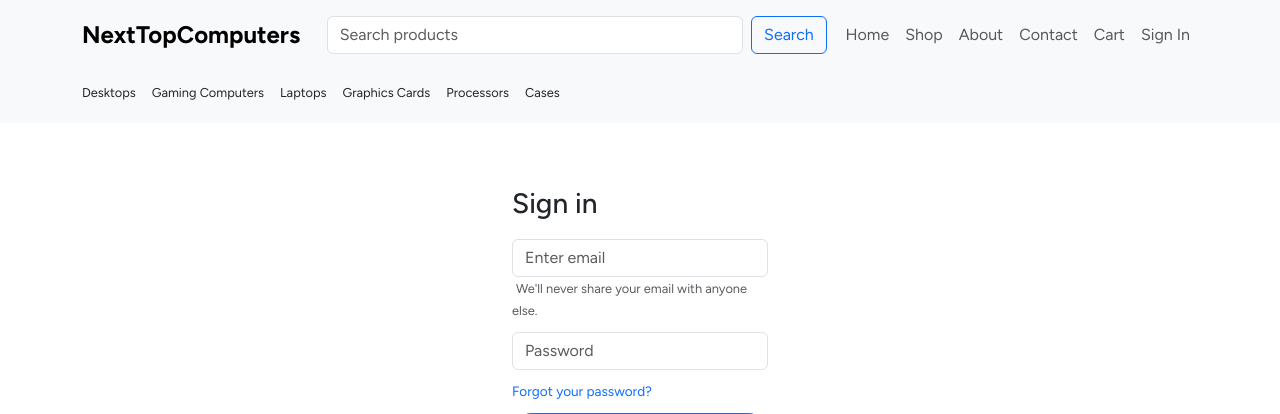
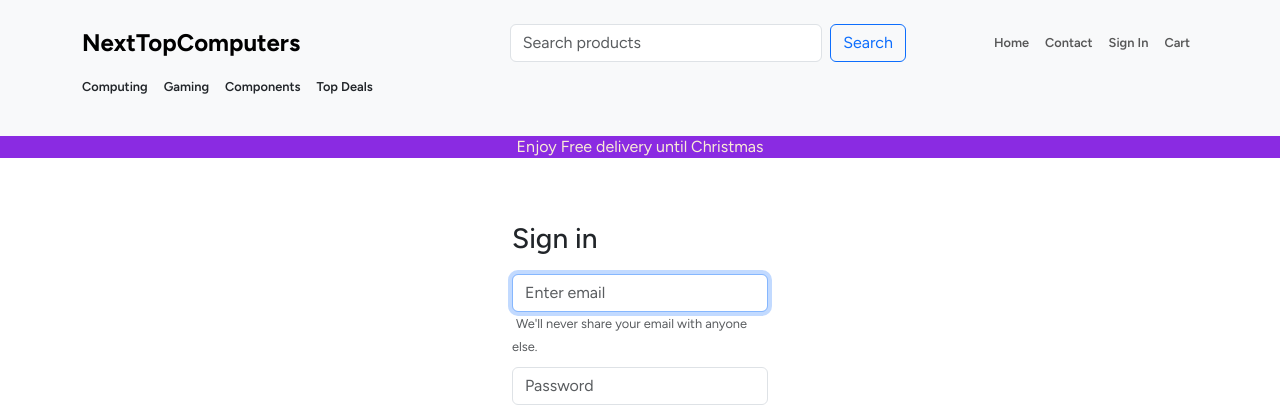
Before and after one commit to Bonzay993/NextTopComputers, a Flask app: page /sign_in in a window 1280 px wide. Shown: the top 414 px of the page. Run offline with Flask 3, Linux system fonts and the light colour scheme; some libraries are stand-ins or nearby versions.

Commit message:
Fixed the navbar as it was a complete mess,and added the promo message under navbar

```diff
--- a/static/script.js
+++ b/static/script.js
@@ -133,3 +133,25 @@ registerForm.addEventListener('submit', function (event) {
         alert("Please make sure your password meets all the requirements.");
     }
 });
+
+
+/**SCRIPT FOR MOBILE TOGGLE BUTTON */
+
+// Select the toggle button and menu
+let toggleButton = document.getElementById('categoryToggle');
+let categoryMenu = document.getElementById('categoryMenu');
+
+// Event listener for the toggle button
+toggleButton.addEventListener('click', () => {
+  // Toggle the active class for slide-in effect
+  categoryMenu.classList.toggle('active');
+  categoryMenu.classList.toggle('hidden'); // Display menu on first click
+});
+
+// Optional: Close the menu when clicking outside
+document.addEventListener('click', (event) => {
+  if (!categoryMenu.contains(event.target) && !toggleButton.contains(event.target)) {
+    categoryMenu.classList.remove('active');
+    categoryMenu.classList.add('hidden'); // Hide the menu
+  }
+});
--- a/static/style.css
+++ b/static/style.css
@@ -28,42 +28,51 @@ main{
 }
 
 /* Navbar */
-.navbar {
-    height: 70px;
-    padding: 0.5rem 1rem;
-    overflow: hidden;
+
+.navbar-nav{
+    font-size:80%;
+    font-weight:550;
 }
 
-.navbar .container {
-    display: flex;
-    align-items: center;
-    justify-content: space-between;
-    height: 100%; /* Ensures consistent alignment */
+.navbar{
+    height:auto;
+    padding: 1.5rem 1rem;
 }
+
+.navbar-container{
+    display:flex;
+    gap:5%;
+}
+
+.under-navbar{
+    background-color: blueviolet;
+    text-align: center;
+    color:antiquewhite
+}
+
 
 .navbar-brand {
     font-weight: bold;
     font-size: 150%;
-    display: flex;
-    align-items: center;
+
 }
 
-/* Category Links */
-.category-container {
-    height: auto; /* Adjust to avoid layout changes */
-    display: flex;
-    align-items: center;
-    padding: 0.5rem 0;
-}
 
 .category-links {
     display: flex;
+    gap: 1rem;
     flex-wrap: wrap;
-    gap: 1rem;
     font-size: 80%;
-    padding-top: 0.5%;
-    padding-bottom: 1%;
+   padding-left:0;
+    font-weight:550;
 }
+
+.category-container {
+    display: flex;
+    justify-content: flex-start; /* Aligns items to the start */
+    padding:1rem 0 1rem 0;
+  }
+
 
 /* Dropdown Styling */
 .dropdown-products {
@@ -267,6 +276,12 @@ main{
     .product-card img {
         height: 180px;
     }
+
+    .category-links{
+        display:none;
+    }
+
+
 }
 
 @media (max-width: 768px) {
--- a/templates/base.html
+++ b/templates/base.html
@@ -14,54 +14,60 @@
 <body>
 
      <!-- Navbar -->
-  <nav class="navbar navbar-expand-lg navbar-light bg-light">
-    <div class="container d-flex align-items-center justify-content-between">
+  <nav class="navbar navbar-expand-lg  bg-light">
+    <div class="container navbar-container d-flex flex-wrap ">
 
       <!-- Brand Name -->
-      <a class="navbar-brand" href="{{ url_for('get_base') }}">NextTopComputers</a>
+       <div class="col-4">
+        <a class="navbar-brand" href="{{ url_for('get_base') }}">NextTopComputers</a>
+       </div>
+
+
+       <!-- Centered Search Bar -->
+       <form class="d-flex mx-auto nav-search-bar col-4" action="{{ url_for('search') }}" method="get" style="flex-grow: 1; max-width: 500px;">
+        <input class="form-control me-2" type="search" name="query" placeholder="Search products" aria-label="Search">
+        <button class="btn btn-outline-primary nav-search-button" type="submit">Search</button>
+      </form>
 
       <!-- Toggle Button for Mobile -->
       <button class="navbar-toggler" type="button" data-bs-toggle="collapse" data-bs-target="#navbarNav" aria-controls="navbarNav" aria-expanded="false" aria-label="Toggle navigation">
         <span class="navbar-toggler-icon"></span>
       </button>
 
-      <!-- Navbar Links and Search Bar -->
-      <div class="collapse navbar-collapse d-lg-flex align-items-center justify-content-between" id="navbarNav">
+      <!-- Navbar Links -->
+      <div class="collapse navbar-collapse" id="navbarNav">
 
-      <!-- Centered Search Bar -->
-      <form class="d-flex mx-auto" action="{{ url_for('search') }}" method="get" style="flex-grow: 1; max-width: 500px;">
-        <input class="form-control me-2" type="search" name="query" placeholder="Search products" aria-label="Search">
-        <button class="btn btn-outline-primary" type="submit">Search</button>
-      </form>
-
-      <!-- Right-Side Links -->
-      <div class="navbar-nav" >
-        <a class="nav-link" href="{{ url_for('get_base') }}">Home</a>
-        <a class="nav-link" href="#">Shop</a>
-        <a class="nav-link" href="#">About</a>
-        <a class="nav-link" href="#">Contact</a>
-        <a class="nav-link" href="#"><i class="bi bi-cart"></i> Cart</a>
-        <a class="nav-link" href="{{ url_for('sign_in') }}">Sign In</a>
+        <!-- Right-Side Links -->
+        <div class="navbar-nav ms-auto">
+            <a class="nav-link" href="{{ url_for('get_base') }}">Home</a>
+            <a class="nav-link" href="#">Contact</a>
+            <a class="nav-link" href="{{ url_for('sign_in') }}">Sign In</a>
+            <a class="nav-link" href="#"><i class="bi bi-cart"></i> Cart</a>
+        </div>
       </div>
-
+      <!-- Categories Section Under ShopName, Left-Aligned -->
+      <div class="bg-light category-container d-flex col-4 ">
+        <div class="container  category-links ">
+          <a class="nav-link" href="{{ url_for('get_desktops') }}">Computing</a>
+          <a class="nav-link" href="#">Gaming</a>
+          <a class="nav-link" href="#">Components</a>
+          <a class="nav-link" href="#">Top Deals</a>
+        </div>
+      </div>
     </div>
   </nav>
 
 
 
-  <!-- Categories Section Under ShopName, Left-Aligned -->
-  <div class="bg-light category-container">
-    <div class="container  category-links">
-      <a class="nav-link" href="{{ url_for('get_desktops') }}">Desktops</a>
-      <a class="nav-link" href="#">Gaming Computers</a>
-      <a class="nav-link" href="#">Laptops</a>
-      <a class="nav-link" href="#">Graphics Cards</a>
-      <a class="nav-link" href="#">Processors</a>
-      <a class="nav-link" href="#">Cases</a>
-    </div>
-  </div>
+
+
 
   <main class="main">
+    <div class="d-flex col-12">
+      <div class="container-fluid under-navbar">
+        <a>Enjoy Free delivery until Christmas</a>
+      </div>
+    </div>
 
     {% block content %}
       <!-- Hero Section -->
@@ -165,14 +171,10 @@
       </div>
     </div>
   </footer>
-  <!--Custom Scripts-->
+
+
+  <script src="https://cdn.jsdelivr.net/npm/@popperjs/core@2.11.8/dist/umd/popper.min.js"></script>
+  <script src="https://cdn.jsdelivr.net/npm/bootstrap@5.3.0/dist/js/bootstrap.min.js"></script>
   <script src="./static/script.js"></script>
- <!-- Bootstrap JS -->
- <!-- jQuery (necessary for Bootstrap's JavaScript plugins) -->
-<script src="https://code.jquery.com/jquery-3.5.1.min.js"></script>
-<!-- Popper.js, which is required for dropdowns to work properly -->
-<script src="https://cdn.jsdelivr.net/npm/popper.js@1.16.1/dist/umd/popper.min.js"></script>
-<!-- Bootstrap's JavaScript library -->
-<script src="https://stackpath.bootstrapcdn.com/bootstrap/4.5.2/js/bootstrap.min.js"></script>
 </body>
 </html>
--- a/templates/sign-in.html
+++ b/templates/sign-in.html
@@ -2,7 +2,7 @@
 {% block content %}
 
 
-<form method="POST" action="{{ url_for('sign_in')}}" class="sign-in-form">
+<form method="POST"  action="{{ url_for('sign_in')}}" class="sign-in-form" >
   {% with messages = get_flashed_messages(with_categories=true) %}
   {% if messages %}
       {% for category, message in messages %}
@@ -20,7 +20,7 @@
 {% endwith %}
     <h3>Sign in</h3>
     <div class="form-group">
-      <input type="email" id="email" name="email" class="form-control" id="exampleInputEmail1" aria-describedby="emailHelp" placeholder="Enter email">
+      <input type="email" id="email" name="email" class="form-control" id="exampleInputEmail1" aria-describedby="emailHelp" placeholder="Enter email" autofocus>
       <small id="emailHelp" class="form-text text-muted text-under-email-field">We'll never share your email with anyone else.</small>
     </div>
     <div class="form-group">
@@ -36,4 +36,6 @@
     </div>
   </form>
 
+
+
 {% endblock %}
```
